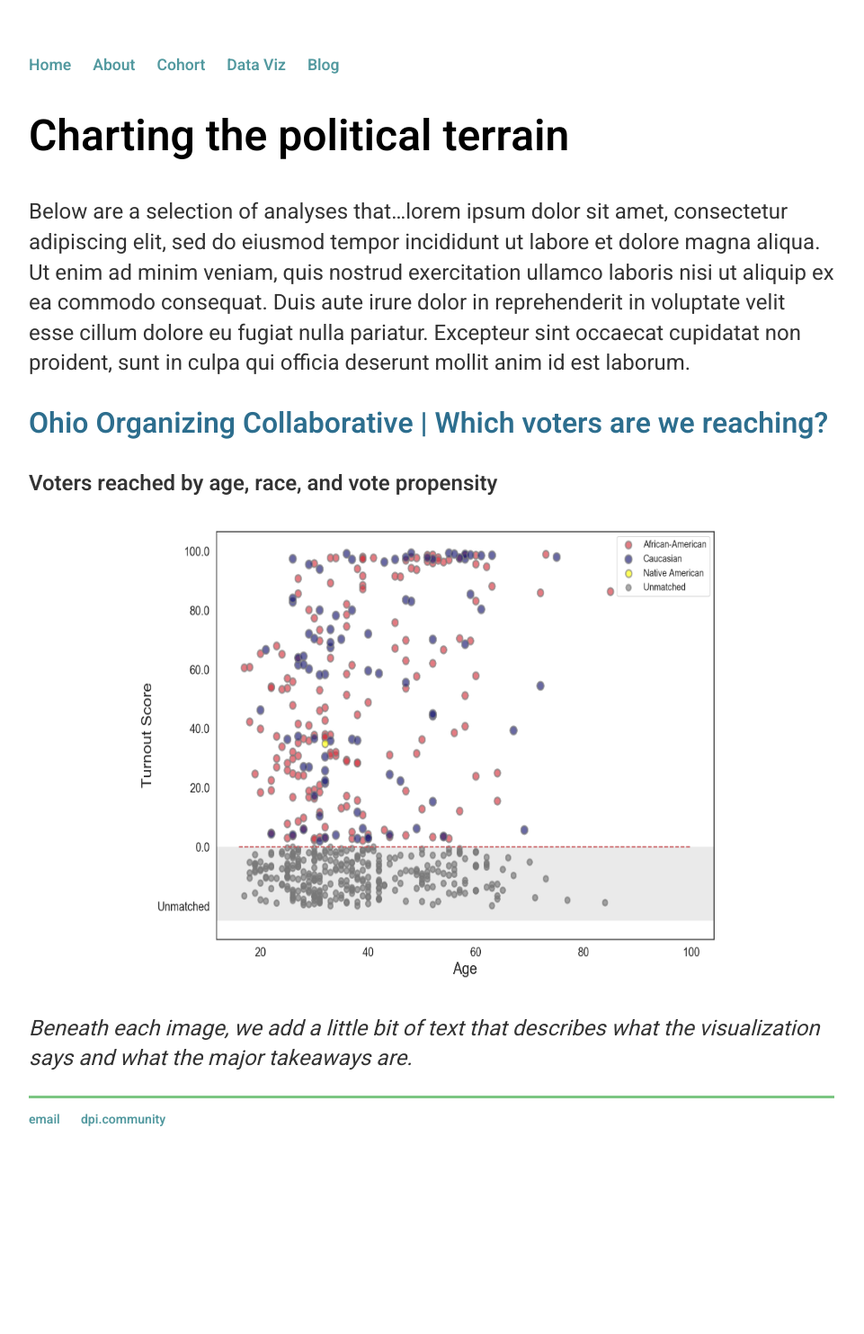
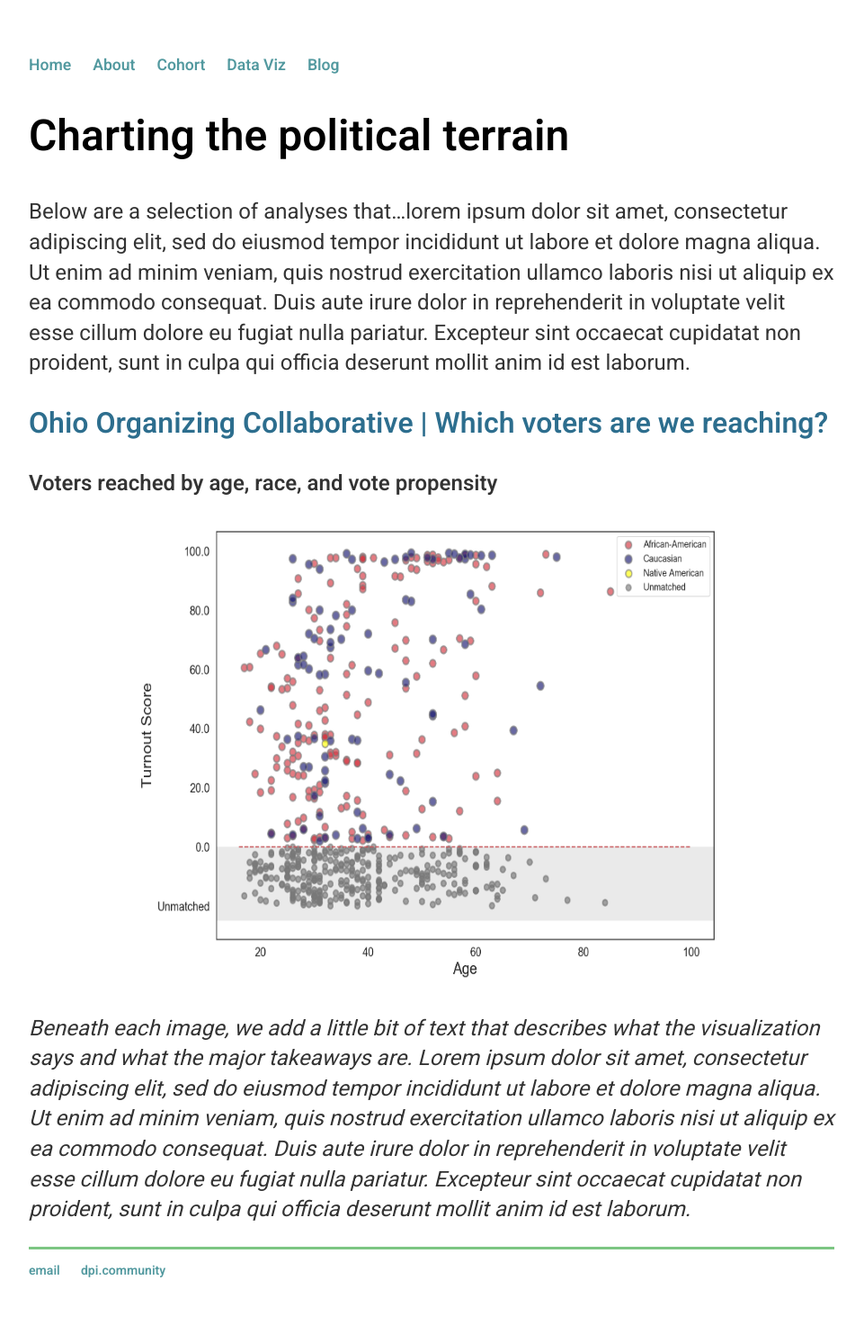
Before and after one commit to democracy-power-innovation/democracy-power-innovation.github.io, a Jekyll site: the page built from data-viz/pol-landscape/index.md, in a window 1280 px wide. Shown: the whole page at 90% size, without its empty margins (160-1121 px from the left). Built offline with Jekyll 4.4.1, drawn with Linux system fonts in a browser that asks for light colours; before the commit the page ends 1315 px from its top, so only the background shows below that.

Commit message:
Update index.md

```diff
--- a/data-viz/pol-landscape/index.md
+++ b/data-viz/pol-landscape/index.md
@@ -13,4 +13,4 @@
 <center>
 <img src="/images/ooc-pol-landscape-scatterplot.png" alt="HTML5 Icon" hspace="20" vspace="10" style="width:650px;height:500px;style=padding:5px">
 </center>
-<i>Beneath each image, we add a little bit of text that describes what the visualization says and what the major takeaways are.</i>
+<i>Beneath each image, we add a little bit of text that describes what the visualization says and what the major takeaways are. Lorem ipsum dolor sit amet, consectetur adipiscing elit, sed do eiusmod tempor incididunt ut labore et dolore magna aliqua. Ut enim ad minim veniam, quis nostrud exercitation ullamco laboris nisi ut aliquip ex ea commodo consequat. Duis aute irure dolor in reprehenderit in voluptate velit esse cillum dolore eu fugiat nulla pariatur. Excepteur sint occaecat cupidatat non proident, sunt in culpa qui officia deserunt mollit anim id est laborum. </i>
```
